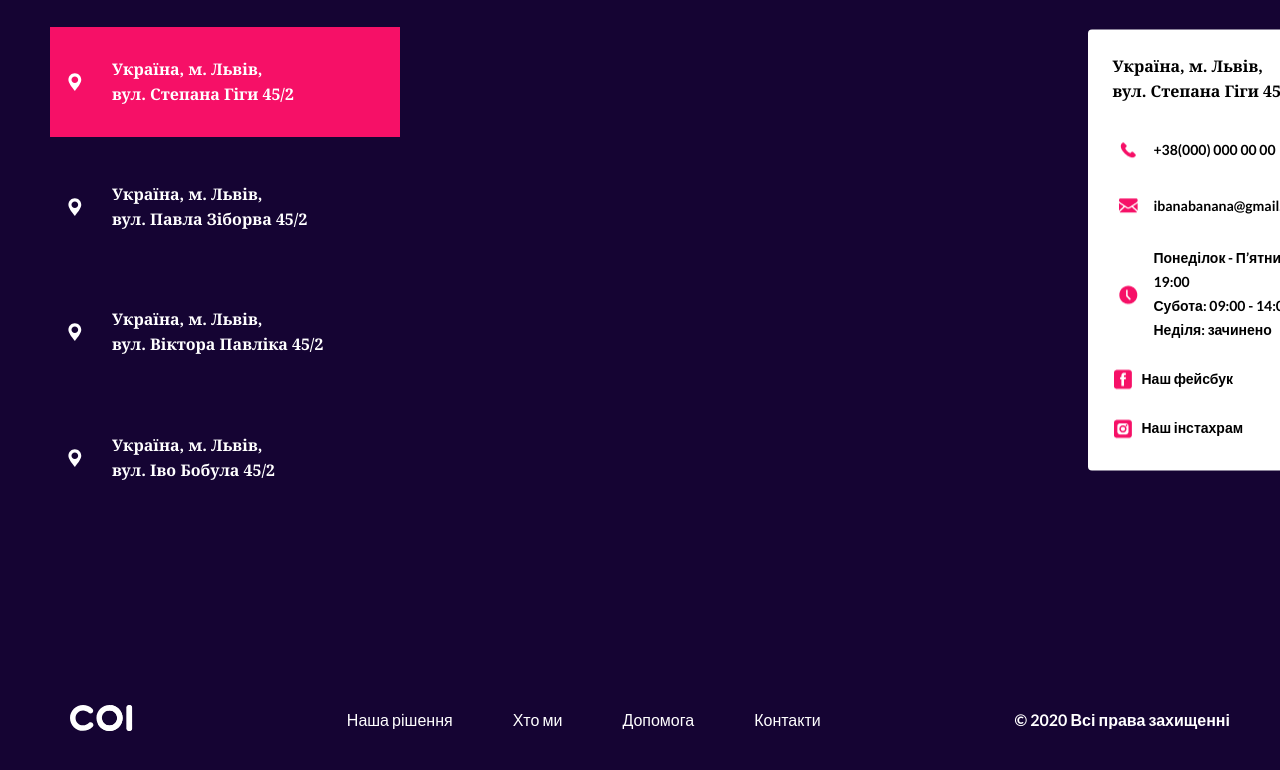
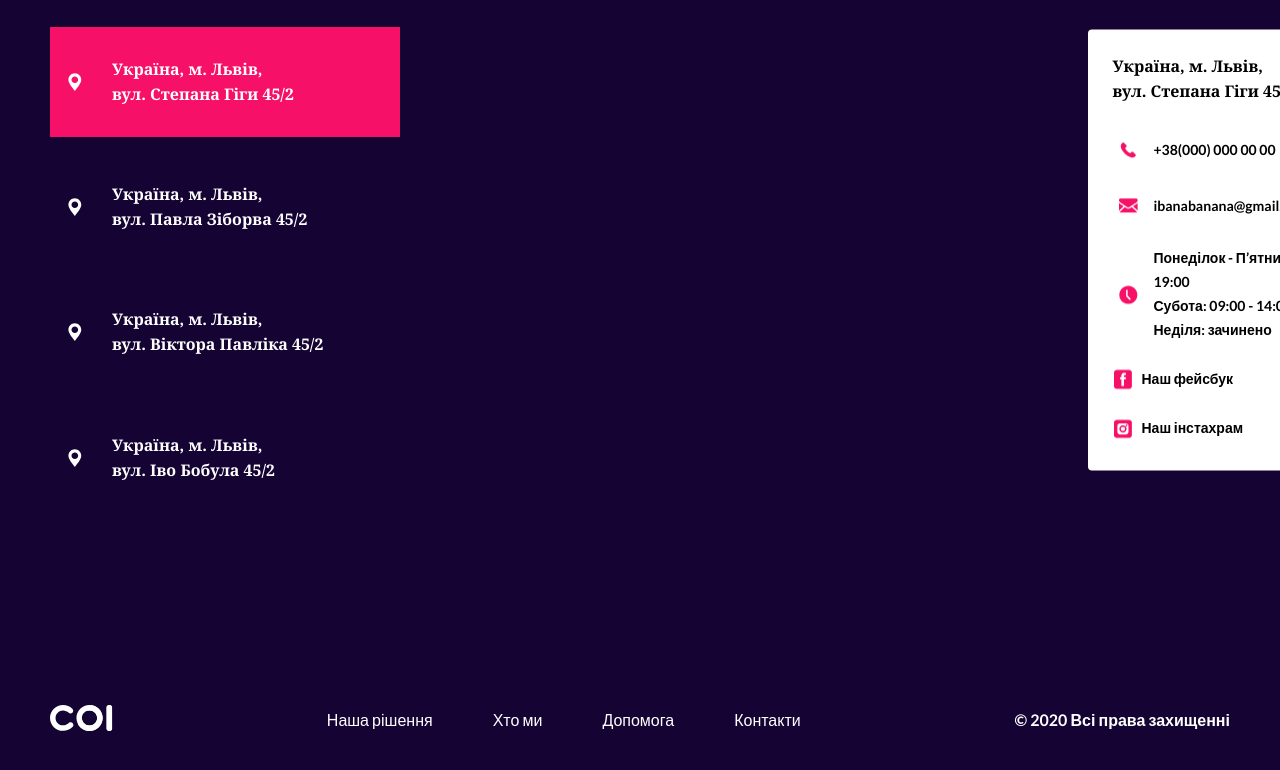
Before and after one commit to hellhellpnick/col, a website: page src/index.html in a window 1280 px wide. Shown: the part 5590-6360 px from the top of the page. Drawn offline with nearby package versions, Linux system fonts and the light colour scheme; files that its build step writes are made by us from their sources.

Commit message:
fixed bugs

```diff
--- a/package.json
+++ b/package.json
@@ -1,5 +1,6 @@
 {
   "name": "gulp",
+  "homepage": "http://hellhellpnick.github.io/col",
   "version": "1.0.0",
   "description": "",
   "main": "gulpfile.js",
@@ -31,6 +32,7 @@
     "autoprefixer": "^9.7.4",
     "browser-sync": "^2.26.7",
     "cssnano": "^4.1.10",
+    "gh-pages": "^3.2.3",
     "gulp": "^4.0.2",
     "gulp-babel": "^8.0.0",
     "gulp-better-rollup": "^4.0.1",
--- a/src/templates/footer.html
+++ b/src/templates/footer.html
@@ -1,7 +1,7 @@
 <footer class="section-footer">
   <div class="section-footer__box">
     <span class="section-header__nav-box">
-      <a href='#' class="main-nav__item-link">
+      <a href='#'>
         <img src="images/svg/logo.svg" alt="logo" />
       </a>
     </span>
```
Also changed, not shown: 1 other file.
